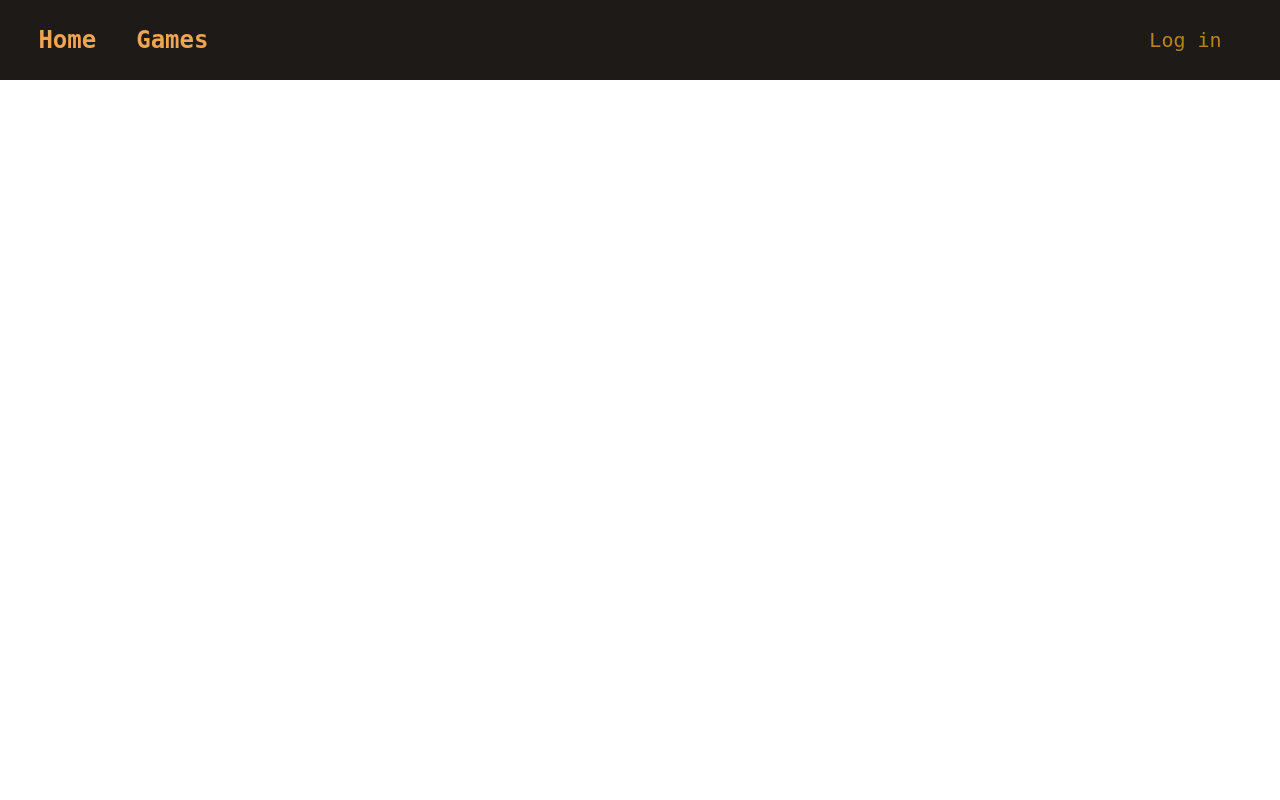
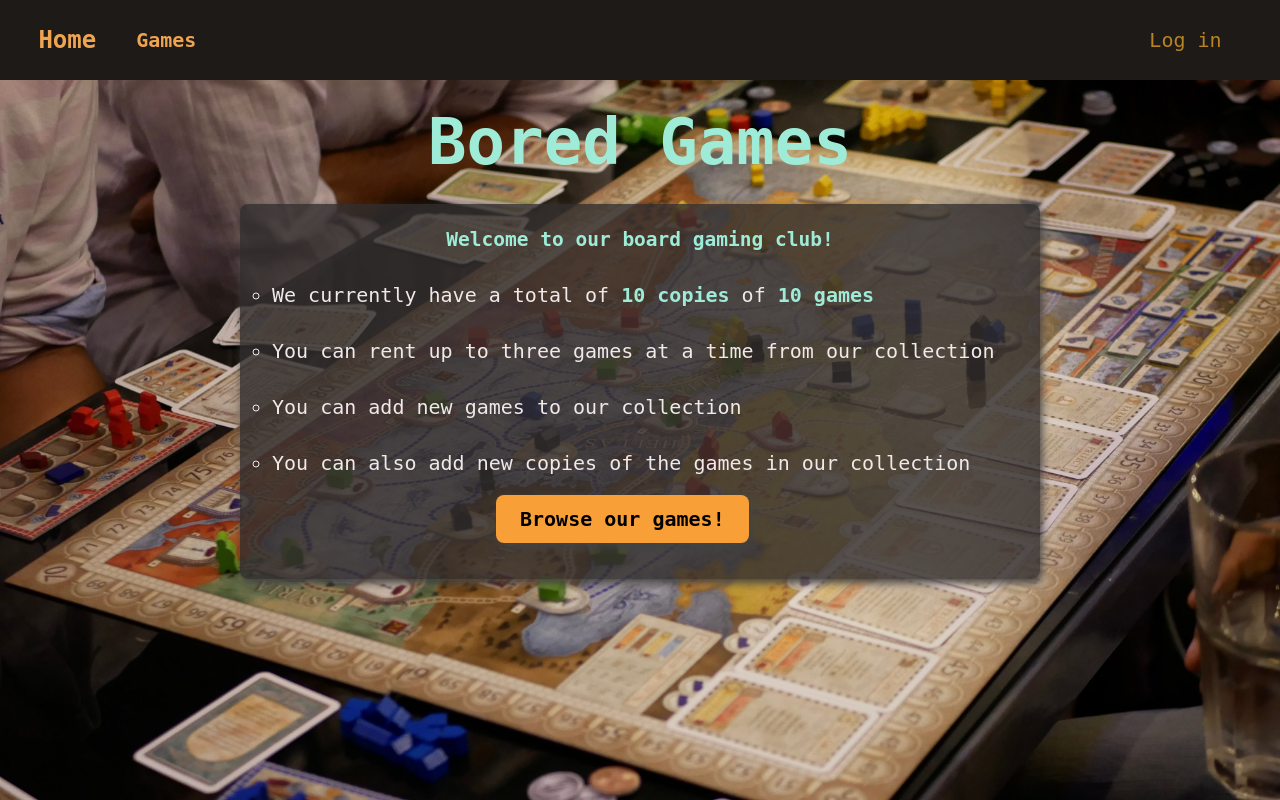
Before and after one commit to arekune/bored-games, a Django app: template bored_games_app/templates/bored_games_app/index.html in a window 1280 px wide. Run offline with Django 4.2, Linux system fonts and the light colour scheme; the template is opened without the code that fills it: most values are stand-ins (such as "Sample title", 1, 10 or a date in 2020); parts of the project's set-up code (start-up, migrations or seed data) failed here and were passed over.

Commit message:
Update index.html

```diff
--- a/bored_games_app/templates/bored_games_app/index.html
+++ b/bored_games_app/templates/bored_games_app/index.html
@@ -1,20 +1,34 @@
 {% extends "base.html" %}
+{% load static %}
 
-{% block content %}
+{% block stylesheet %}
+<link rel="stylesheet" href="/static/bored_games_app/landing.css">
+{% endblock stylesheet %}
 
-<!DOCTYPE html>
-<html lang="en">
-<head>
-    <meta charset="UTF-8">
-    <meta http-equiv="X-UA-Compatible" content="IE=edge">
-    <meta name="viewport" content="width=device-width, initial-scale=1.0">
-    <title>Document</title>
-</head>
-<body>
+{% block title %}
+ <title>Bored Games – Welcome</title>
+{% endblock title %}
 
-    <a href="{% url "bored_games:games" %}">All boardgames</a>
+{% block page %}
+<div class="page">
+    <h1>Bored Games</h1>
 
-</body>
-</html>
+    <div class="content">
+        <h2>Welcome to our board gaming club!</h2>
+        <ul>
+            <li>We currently have a total of
+                <span id="copies">{{ game_instances }} copies</span> of
+                <span id="games">{{ games }} games</span>
+            </li>
+            <li>You can rent up to three games at a time from our collection</li>
+            <li>You can add new games to our collection</li>
+            <li>You can also add new copies of the games in our collection</li>
+        </ul>
+        <div class="button">
+            <a href="{% url "bored_games:games" %}">
+                Browse our games!
+             </a>
 
-{% endblock content %}
+        </div>
+    </div>
+{% endblock page %}
```
